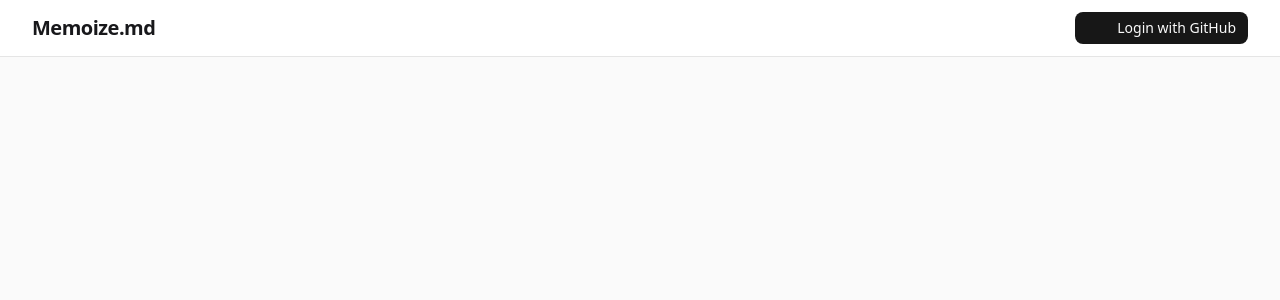
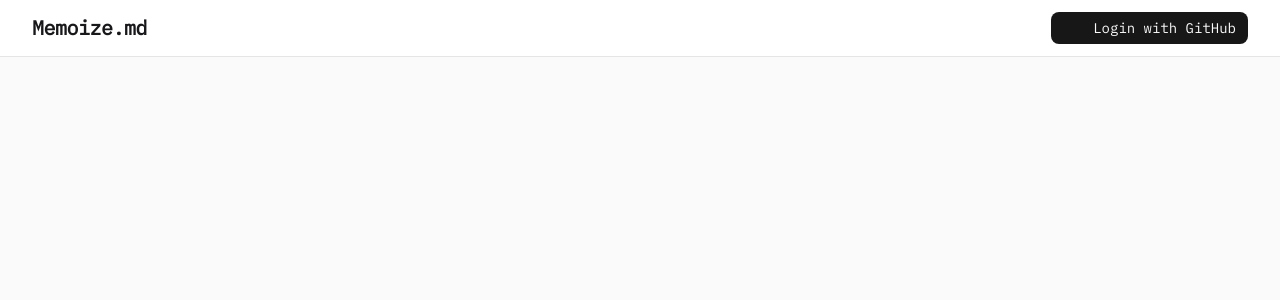
Before and after one commit to ddyjis/memoize.md, a Next.js app: page / in a window 1280 px wide. Shown: the top 300 px of the page. Built offline with nearby package versions, Linux system fonts and the light colour scheme; no server answers; some icons are missing.

Commit message:
Update styles

```diff
--- a/src/app/globals.css
+++ b/src/app/globals.css
@@ -6,8 +6,8 @@
 @theme inline {
   --color-background: var(--background);
   --color-foreground: var(--foreground);
-  --font-sans: var(--font-geist-sans);
-  --font-mono: var(--font-geist-mono);
+  --font-sans: var(--font-ibm-plex-mono);
+  --font-mono: var(--font-ibm-plex-mono);
   --color-sidebar-ring: var(--sidebar-ring);
   --color-sidebar-border: var(--sidebar-border);
   --color-sidebar-accent-foreground: var(--sidebar-accent-foreground);
@@ -121,5 +121,6 @@
   }
   body {
     @apply bg-background text-foreground;
+    font-family: var(--font-ibm-plex-mono);
   }
 }
--- a/src/app/layout.tsx
+++ b/src/app/layout.tsx
@@ -1,14 +1,16 @@
 import type {Metadata} from "next";
-import {Geist, Geist_Mono} from "next/font/google";
+import {IBM_Plex_Mono} from "next/font/google";
 import "./globals.css";
 
-const geistSans = Geist({variable: "--font-geist-sans", subsets: ["latin"]});
-
-const geistMono = Geist_Mono({variable: "--font-geist-mono", subsets: ["latin"]});
+const font = IBM_Plex_Mono({
+  variable: "--font-ibm-plex-mono",
+  subsets: ["latin"],
+  weight: "400",
+});
 
 export const metadata: Metadata = {
-  title: "Create Next App",
-  description: "Generated by create next app",
+  title: "Memoize.md",
+  description: "Headless Space Repetition System",
 };
 
 import {Navbar} from "@/components/navbar";
@@ -17,7 +19,7 @@ import {Toaster} from "@/components/ui/sonner";
 export default function RootLayout({children}: Readonly<{children: React.ReactNode}>) {
   return (
     <html lang="en">
-      <body className={`${geistSans.variable} ${geistMono.variable} antialiased`}>
+      <body className={`${font.variable} antialiased`}>
         <Navbar />
         {children}
         <Toaster />
```
